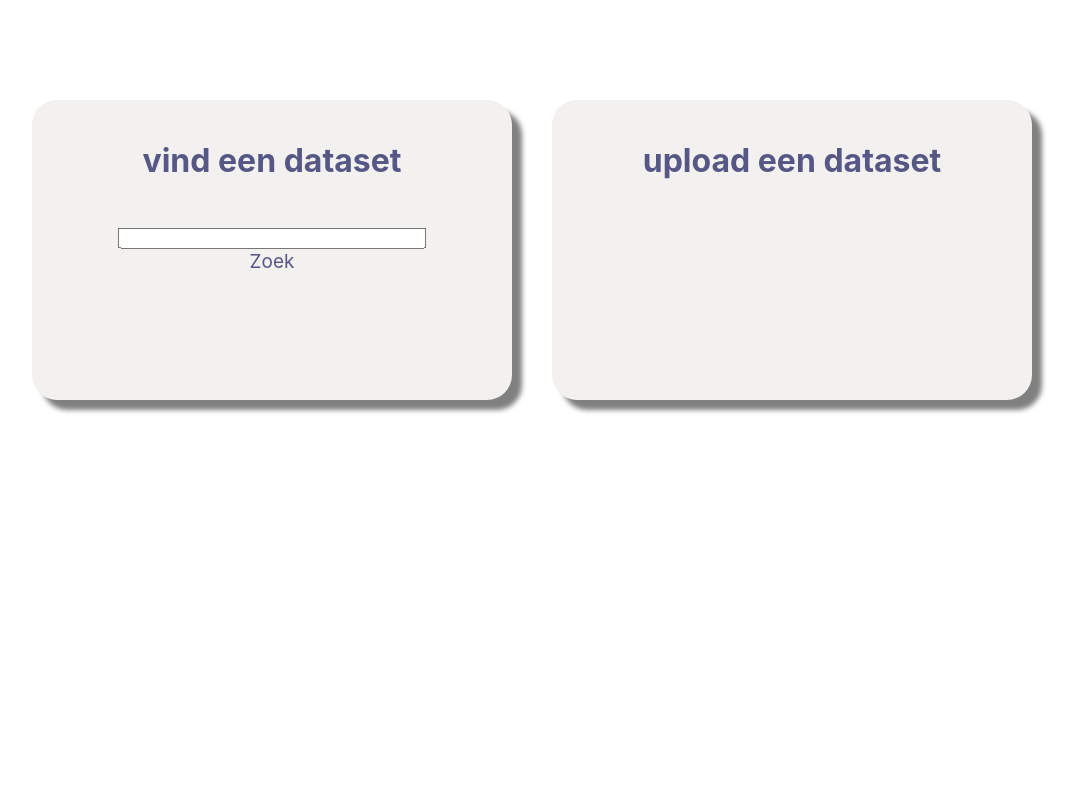
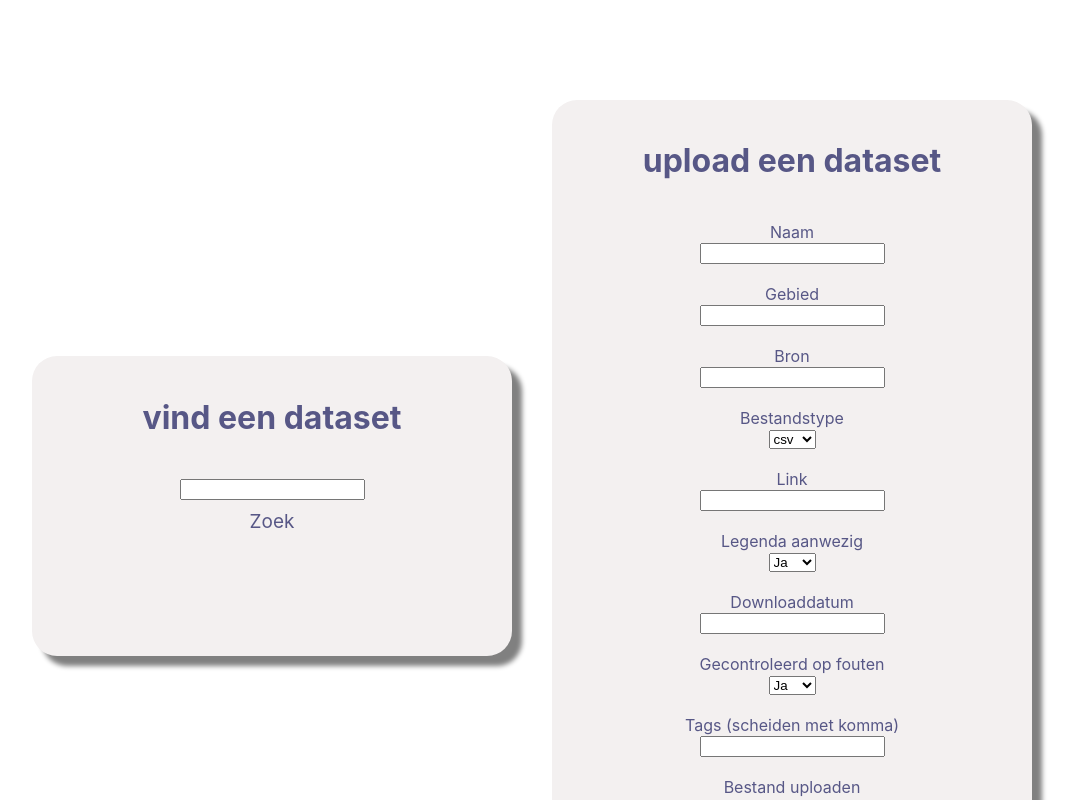
Before and after one commit to ducoquelicot/vrtnws, a React (Create React App) app in the folder client/: page / in a window 1280 px wide. Shown: the top 800 px of the page, without its empty margins (108-1184 px from the left). Built offline with nearby package versions, Linux system fonts and the light colour scheme.

Commit message:
changes 27/9

```diff
--- a/client/src/App.css
+++ b/client/src/App.css
@@ -7,18 +7,18 @@
   background-color: rgb(243, 240, 240);
   border-radius: 25px;
   min-height: 300px;
-  max-height: 700px;
+  max-width: 100%;
   text-align: center;
   color: rgb(87, 87, 134);
   box-shadow: 10px 10px 5px grey;
 }
 
 .Grid {
-  width: 1000px;
+  max-width: 1000px;
   margin: auto;
   display: grid;
   grid-gap: 40px;
-  grid-template-columns: repeat(auto-fit, minmax(400px, 1fr));
+  grid-template-columns: repeat(auto-fit, minmax(200px, 1fr));
   align-items: center;
 }
 
@@ -34,14 +34,14 @@ h1 {
 }
 
 .SearchForm input {
-  width: 300px;
+  max-width: 300px;
 }
 
 .Button {
 	background: none;
 	color: inherit;
 	border: none;
-	padding-left: 20;
+  padding-top: 10px;
   font: inherit;
   font-size: 19px;
 	cursor: pointer;
--- a/client/src/App.js
+++ b/client/src/App.js
@@ -1,6 +1,7 @@
 import React, { useState } from 'react';
 // import logo from './logo.svg';
 import './App.css';
+import useForm from "./hooks/useForm.js";
 
 function Button(props) {
   return (
@@ -15,7 +16,7 @@ function SearchForm() {
 
   function handleSubmit(event) {
     event.preventDefault();
-    console.log('You submitted your search')
+    console.log({search})
     // api(search);
   }
 
@@ -37,39 +38,140 @@ function SearchForm() {
 }
 
 function UploadForm() {
-//  const [data, setData] = useState("");
+ const { values, handleChange, handleSubmit } = useForm(Upload);
+
+  function Upload() {
+    console.log(values);
+  }
 
   return (
-    <form>
+    <form className="UploadForm" onSubmit={handleSubmit}>
       <label>
         Naam
+        <br />
         <input
-        name="Name"
+        name="name"
         type="text"
-        className="input" />
+        className="input"
+        onChange={handleChange} />
       </label>
+      <br />
       <br />
       <label>
         Gebied
+        <br />
         <input
-        name="Area"
+        name="area"
         type="text"
-        className="input" />
+        className="input"
+        onChange={handleChange} />
       </label>
+      <br />
       <br />
       <label>
         Bron
+        <br />
         <input
-        name="Source"
+        name="source"
         type="text"
-        className="input" />
+        className="input"
+        onChange={handleChange} />
       </label>
+      <br />
       <br />
       <label>
         Bestandstype
+        <br />
+        <select
+          name="file_type"
+          onChange={handleChange}
+        >
+          <option value="csv">csv</option>
+          <option value="json">json</option>
+          <option value="pdf">pdf</option>
+          <option value="kml">kml</option>
+          <option value="xlsx">xlsx</option>
+        </select>
+      </label>
+      <br />
+      <br />
+      <label>
+        Link
+        <br />
         <input
-        name="FileType" />
+        name="link"
+        type="text"
+        className="input"
+        onChange={handleChange} />
       </label>
+      <br />
+      <br />
+      <label>
+        Legenda aanwezig
+        <br />
+        <select
+          name="dictionary"
+          onChange={handleChange}
+        >
+          <option value="True">Ja</option>
+          <option value="False">Nee</option>
+        </select>
+      </label>
+      <br />
+      <br />
+      <label>
+        Downloaddatum
+        <br />
+        <input
+        name="date_obtained"
+        type="text"
+        className="input"
+        onChange={handleChange} />
+      </label>
+      <br />
+      <br />
+      <label>
+        Gecontroleerd op fouten
+        <br />
+        <select
+          onChange={handleChange}
+          name="clean"
+        >
+          <option value="True">Ja</option>
+          <option value="False">Nee</option>
+        </select>
+      </label>
+      <br />
+      <br />
+      <label>
+        Tags (scheiden met komma)
+        <br />
+        <input
+        name="tags"
+        type="text"
+        className="input"
+        onChange={handleChange}/>
+      </label>
+      <br />
+      <br />
+      <label>
+        Bestand uploaden
+        <br />
+        <br />
+        <input
+        type="file"
+        name="file"
+        onChange={handleChange}/>
+      </label>
+      <br />
+      <br />
+      <Button
+      type="submit"
+      handleClick={handleSubmit}
+      label="Upload"
+      />
+      <br />
+      <br />
     </form>
   )
 }
@@ -79,6 +181,7 @@ function Tile(props) {
     <div className="Tile">
       <h1>{props.title}</h1>
       {props.searchform && <SearchForm />}
+      {props.uploadform && <UploadForm />}
     </div>
   );
 }
--- /dev/null
+++ b/client/src/hooks/useForm.js
@@ -0,0 +1,23 @@
+import { useState } from 'react' ;
+
+const useForm = (callback) => {
+    const [values, setValues] = useState({});
+
+    const handleSubmit = (event) => {
+        if (event) event.preventDefault();
+        callback();
+    };
+
+    const handleChange = (event) => {
+        event.persist();
+        setValues(values => ({ ...values, [event.target.name]: event.target.value }));
+    };
+
+    return {
+        handleChange,
+        handleSubmit,
+        values,
+    }
+};
+
+export default useForm;
```
